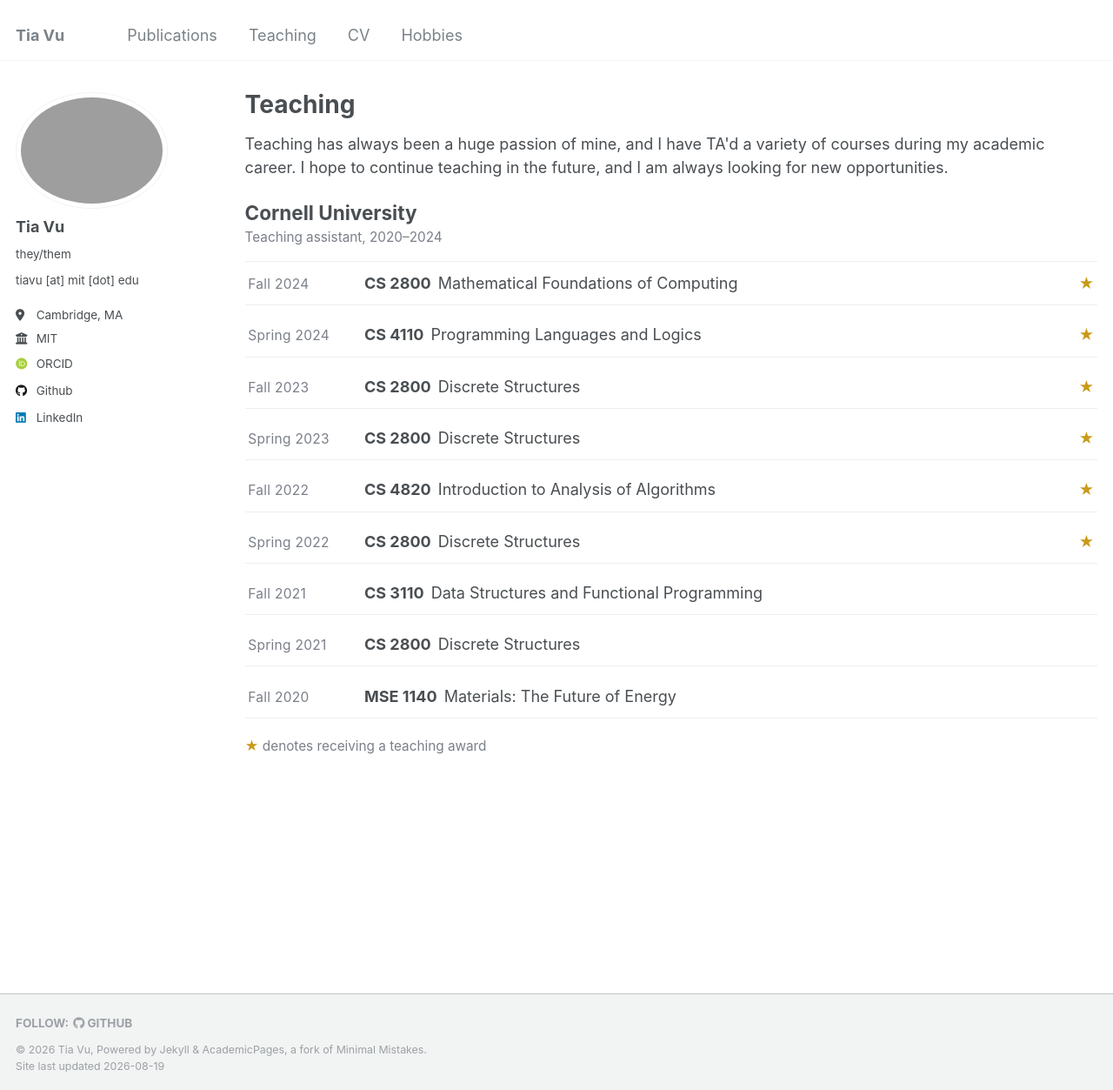
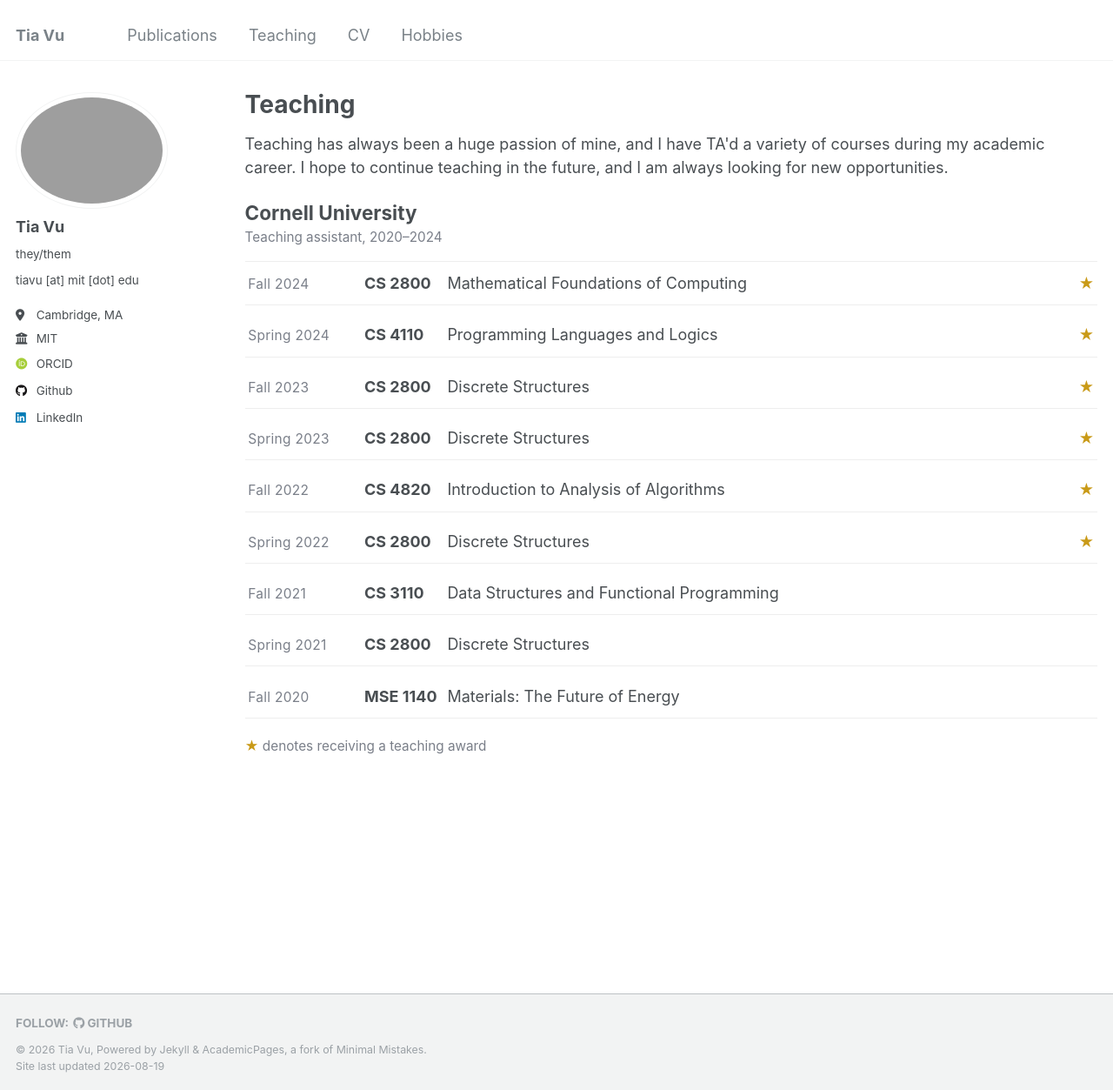
Before and after one commit to Tia-Vu/Tia-Vu.github.io, a Jekyll site: the page built from _pages/teaching.html, in a window 1280 px wide and 1253 px high. Shown: the whole window at 87% size. Built offline with Jekyll 4.4.1, drawn with Linux system fonts in a browser that asks for light colours; some web fonts are replaced.

Commit message:
Formatting fixes

```diff
--- a/_pages/teaching.html
+++ b/_pages/teaching.html
@@ -51,11 +51,19 @@ author_profile: true
   .teaching-row .course {
     flex: 1 1 auto;
     min-width: 0;
+    display: flex;
+    align-items: baseline;
+    gap: 0.5em;
   }
   .teaching-row .code {
+    flex: 0 0 auto;
+    min-width: 4.8em;
     font-weight: 700;
-    margin-right: 0.45em;
     white-space: nowrap;
+  }
+  .teaching-row .title {
+    flex: 1 1 auto;
+    min-width: 0;
   }
   .teaching-row .star {
     flex: 0 0 auto;
@@ -86,6 +94,7 @@ author_profile: true
       letter-spacing: 0.06em;
     }
     .teaching-row .course {
+      display: block;
       flex: 1 1 auto;
       order: 2;
     }
@@ -94,7 +103,7 @@ author_profile: true
     }
     .teaching-row .code {
       display: block;
-      margin-right: 0;
+      min-width: 0;
     }
   }
 </style>
@@ -111,45 +120,45 @@ author_profile: true
 <ul class="teaching-list">
   <li class="teaching-row">
     <span class="term">Fall 2024</span>
-    <span class="course"><span class="code">CS 2800</span>Mathematical Foundations of Computing</span>
+    <span class="course"><span class="code">CS 2800</span><span class="title">Mathematical Foundations of Computing</span></span>
     <span class="star" title="Teaching award">&#9733;</span>
   </li>
   <li class="teaching-row">
     <span class="term">Spring 2024</span>
-    <span class="course"><span class="code">CS 4110</span>Programming Languages and Logics</span>
+    <span class="course"><span class="code">CS 4110</span><span class="title">Programming Languages and Logics</span></span>
     <span class="star" title="Teaching award">&#9733;</span>
   </li>
   <li class="teaching-row">
     <span class="term">Fall 2023</span>
-    <span class="course"><span class="code">CS 2800</span>Discrete Structures</span>
+    <span class="course"><span class="code">CS 2800</span><span class="title">Discrete Structures</span></span>
     <span class="star" title="Teaching award">&#9733;</span>
   </li>
   <li class="teaching-row">
     <span class="term">Spring 2023</span>
-    <span class="course"><span class="code">CS 2800</span>Discrete Structures</span>
+    <span class="course"><span class="code">CS 2800</span><span class="title">Discrete Structures</span></span>
     <span class="star" title="Teaching award">&#9733;</span>
   </li>
   <li class="teaching-row">
     <span class="term">Fall 2022</span>
-    <span class="course"><span class="code">CS 4820</span>Introduction to Analysis of Algorithms</span>
+    <span class="course"><span class="code">CS 4820</span><span class="title">Introduction to Analysis of Algorithms</span></span>
     <span class="star" title="Teaching award">&#9733;</span>
   </li>
   <li class="teaching-row">
     <span class="term">Spring 2022</span>
-    <span class="course"><span class="code">CS 2800</span>Discrete Structures</span>
+    <span class="course"><span class="code">CS 2800</span><span class="title">Discrete Structures</span></span>
     <span class="star" title="Teaching award">&#9733;</span>
   </li>
   <li class="teaching-row">
     <span class="term">Fall 2021</span>
-    <span class="course"><span class="code">CS 3110</span>Data Structures and Functional Programming</span>
+    <span class="course"><span class="code">CS 3110</span><span class="title">Data Structures and Functional Programming</span></span>
   </li>
   <li class="teaching-row">
     <span class="term">Spring 2021</span>
-    <span class="course"><span class="code">CS 2800</span>Discrete Structures</span>
+    <span class="course"><span class="code">CS 2800</span><span class="title">Discrete Structures</span></span>
   </li>
   <li class="teaching-row">
     <span class="term">Fall 2020</span>
-    <span class="course"><span class="code">MSE 1140</span>Materials: The Future of Energy</span>
+    <span class="course"><span class="code">MSE 1140</span><span class="title">Materials: The Future of Energy</span></span>
   </li>
 </ul>
 
```
Also changed, not shown: _pages/hobbies.md (+20 -9 lines).
